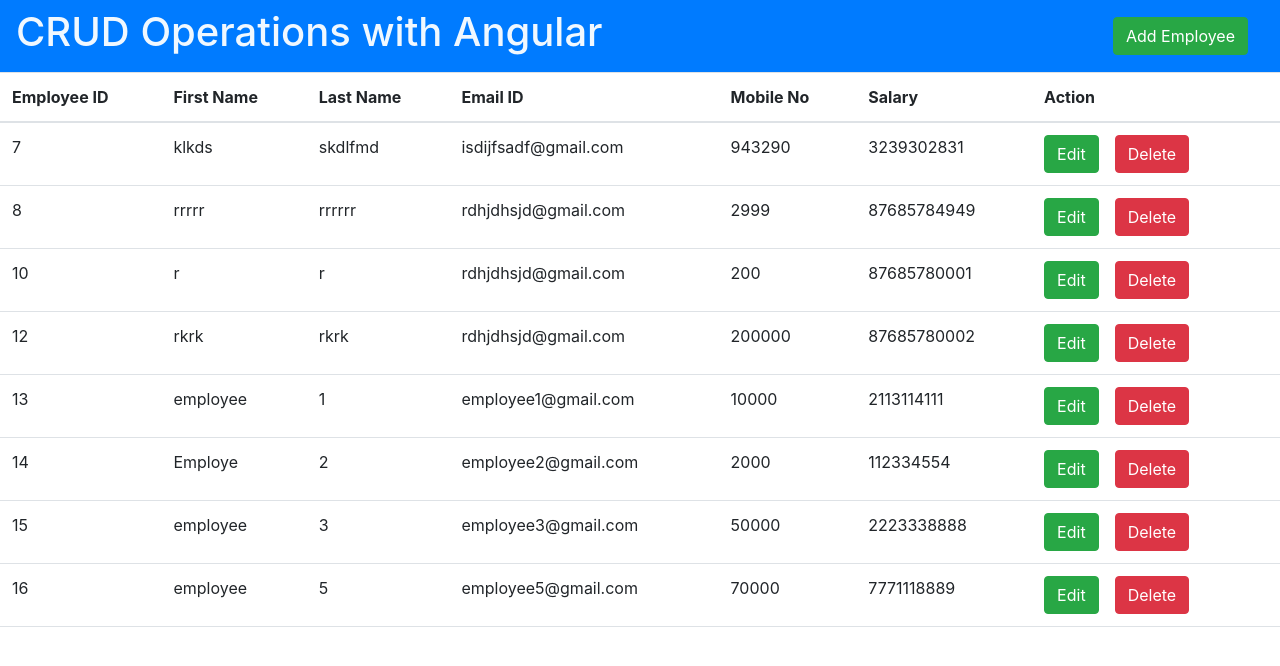
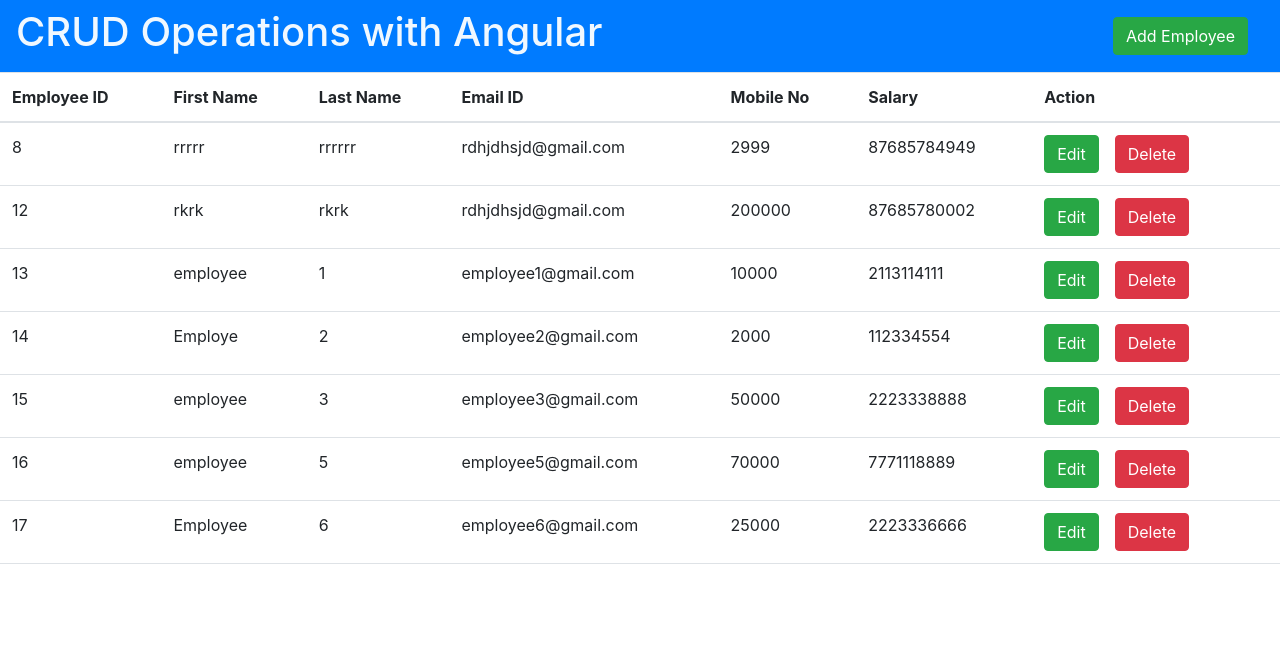
Before and after one commit to ramurd542/AngularCRUD, an Angular app: page / in a window 1280 px wide. Shown: the top 666 px of the page. Built offline with nearby package versions, Linux system fonts and the light colour scheme; data requests are answered from the project's data file.

Commit message:
Event emitter changes update

```diff
--- a/db.json
+++ b/db.json
@@ -1,14 +1,5 @@
 {
   "posts": [
-    {
-      "employeeID": 0,
-      "salary": 943290,
-      "mobilenumber": 3239302831,
-      "id": 7,
-      "firstname": "klkds",
-      "lastname": "skdlfmd",
-      "emailID": "isdijfsadf@gmail.com"
-    },
     {
       "employeeID": 0,
       "salary": 2999,
@@ -16,15 +7,6 @@
       "id": 8,
       "firstname": "rrrrr",
       "lastname": "rrrrrr",
-      "emailID": "rdhjdhsjd@gmail.com"
-    },
-    {
-      "employeeID": 0,
-      "salary": 200,
-      "mobilenumber": 87685780001,
-      "id": 10,
-      "firstname": "r",
-      "lastname": "r",
       "emailID": "rdhjdhsjd@gmail.com"
     },
     {
@@ -71,6 +53,15 @@
       "firstname": "employee",
       "lastname": "5",
       "emailID": "employee5@gmail.com"
+    },
+    {
+      "employeeID": 0,
+      "salary": 25000,
+      "mobilenumber": 2223336666,
+      "firstname": "Employee",
+      "lastname": "6",
+      "emailID": "employee6@gmail.com",
+      "id": 17
     }
   ],
   "comments": [],
--- a/src/app/add-employee/add-employee.component.ts
+++ b/src/app/add-employee/add-employee.component.ts
@@ -37,8 +37,8 @@
 
     this.sharedService.AddEmployeee(this.employeeObj).subscribe((data)=>{
       this.makeEmpObjEmpty();
+      this.refreshEmpList.emit();
       this.closeModal.emit();
-      this.refreshEmpList.emit();
 
     });
   }
@@ -60,8 +60,8 @@
     this.sharedService.updateEmployee(this.employeeObj).subscribe((data)=>{
       this.edit =false;
       this.makeEmpObjEmpty();
+      this.refreshEmpList.emit();
       this.closeModal.emit();
-      this.refreshEmpList.emit();
     });
   }
 
```
